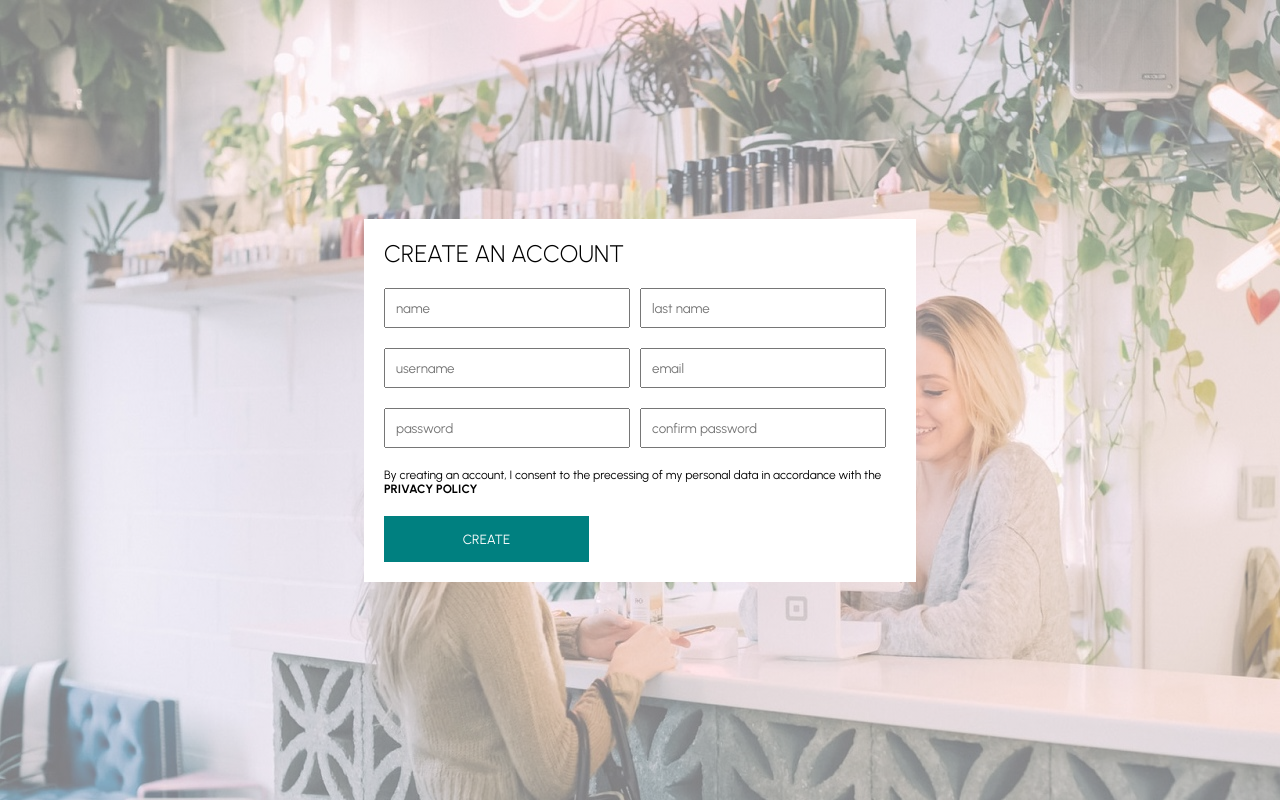
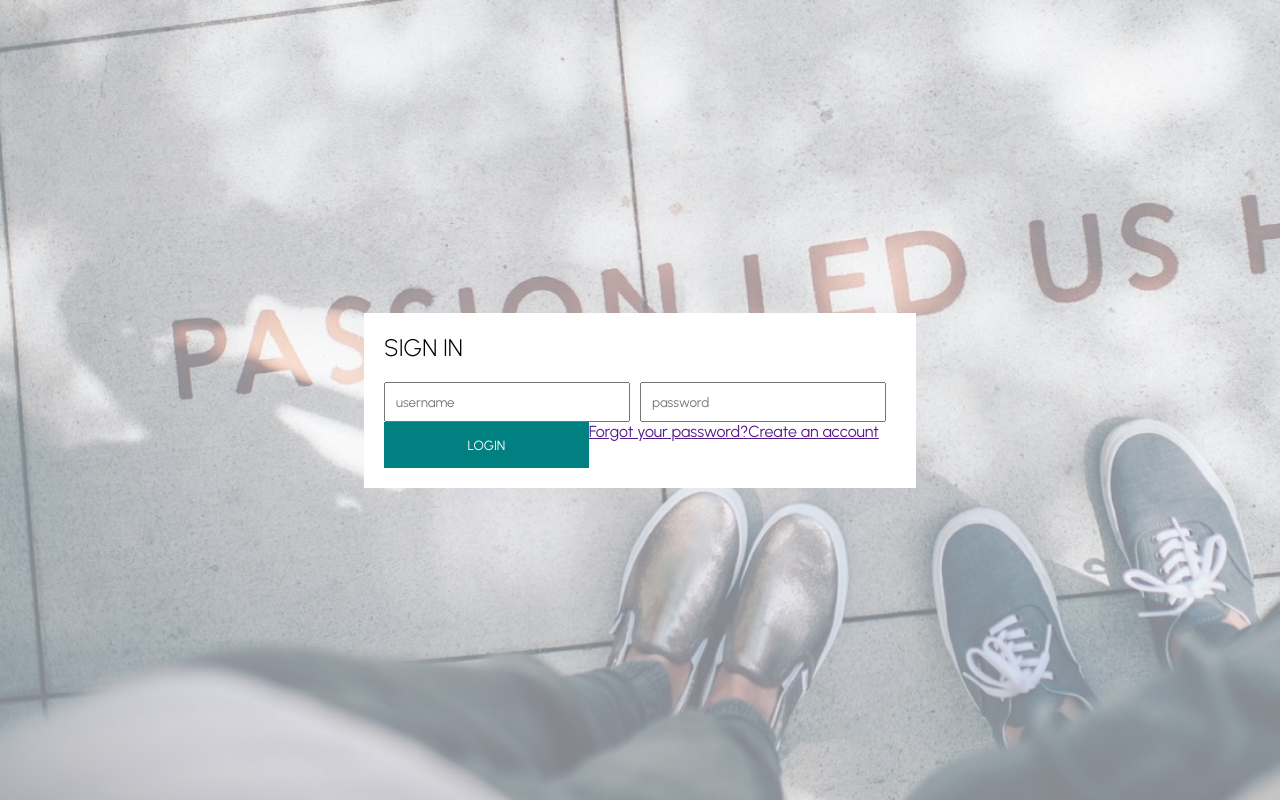
Before and after one commit to AliPooladmast/e-commerce, a React (Create React App) app: page / in a window 1280 px wide. Built offline with nearby package versions, Linux system fonts and the light colour scheme.

Commit message:
feat(login): add html and css duplicate of register for content of login module

```diff
--- a/src/App.jsx
+++ b/src/App.jsx
@@ -1,10 +1,11 @@
 import Home from "./pages/Home/Home";
+import Login from "./pages/Login/Login";
 import Product from "./pages/Product/Product";
 import ProductList from "./pages/ProductList/ProductList";
 import Register from "./pages/Register/Register";
 
 const App = () => {
-  return <Register />;
+  return <Login />;
 };
 
 export default App;
--- /dev/null
+++ b/src/pages/Login/Login.jsx
@@ -0,0 +1,21 @@
+import React from "react";
+import style from "./login.module.scss";
+
+const Login = () => {
+  return (
+    <div className={style.Container}>
+      <div className={style.Wrapper}>
+        <h1>SIGN IN</h1>
+        <form action="">
+          <input type="text" placeholder="username" />
+          <input type="text" placeholder="password" />
+          <button>LOGIN</button>
+          <a href="">Forgot your password?</a>
+          <a href="">Create an account</a>
+        </form>
+      </div>
+    </div>
+  );
+};
+
+export default Login;
--- /dev/null
+++ b/src/pages/Login/login.module.scss
@@ -0,0 +1,45 @@
+.Container {
+  width: 100vw;
+  height: 100vh;
+  background: linear-gradient(
+      rgba(255, 255, 255, 0.5),
+      rgba(255, 255, 255, 0.5)
+    ),
+    url("../../assests/images/login-background.jpg");
+  background-size: cover;
+  display: flex;
+  justify-content: center;
+  align-items: center;
+}
+
+.Wrapper {
+  width: 40%;
+  background-color: white;
+  padding: 20px;
+
+  h1 {
+    font-size: 24px;
+    font-weight: 300;
+  }
+
+  form {
+    display: flex;
+    flex-wrap: wrap;
+  }
+
+  input {
+    flex: 1;
+    min-width: 40%;
+    margin: 20px 10px 0 0;
+    padding: 10px;
+  }
+
+  button {
+    width: 40%;
+    padding: 15px 20px;
+    border: none;
+    background-color: teal;
+    color: white;
+    cursor: pointer;
+  }
+}
```
Also changed, not shown: src/assests/images/login-background.jpg (added).
